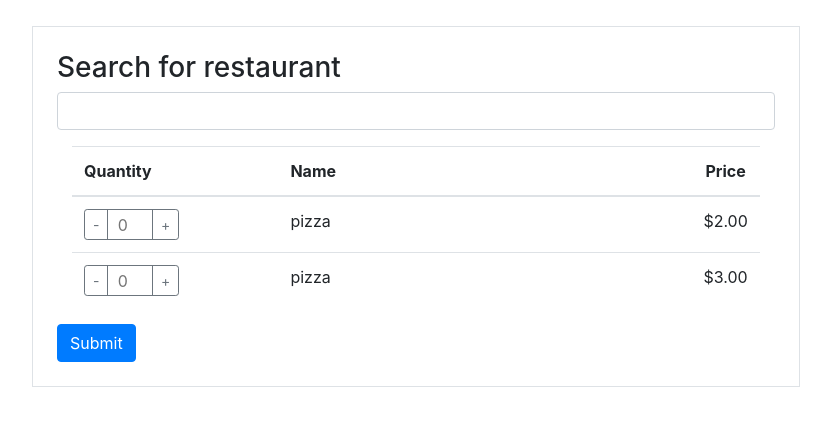
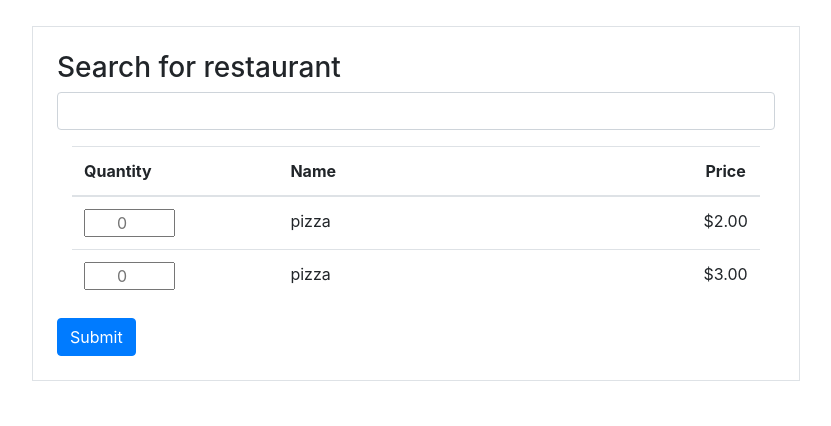
Before and after one commit to Jinhong19/cs326-final-iota, a website: page pages/place-order.html in a window 1280 px wide. Shown: the whole page, without its empty margins (224-1055 px from the left). Drawn offline with nearby package versions, Linux system fonts and the light colour scheme.

Commit message:
changed input field

```diff
--- a/pages/place-order.html
+++ b/pages/place-order.html
@@ -13,15 +13,6 @@
     <link rel="stylesheet" href="styles.css" />
     <script src="https://ajax.googleapis.com/ajax/libs/jquery/3.4.1/jquery.min.js"></script>
     <script src="./place-order.js"></script>
-    <!-- <script>
-      $(document).ready(function(){
-      $("p").hide();
-      $("button").click(function(){
-        $("p").toggle();
-      })
-      });
-
-    </script> -->
   </head>
   <body>
     <div class="place-order-container container border p-sm-4">
@@ -30,7 +21,11 @@
           <label class="h3" for="inputSearchRestaurant"
             >Search for restaurant</label
           >
-          <input type="searchInput" class="form-control" id="inputSearchRestaurant" />
+          <input
+            type="searchInput"
+            class="form-control"
+            id="inputSearchRestaurant"
+          />
         </div>
       </div>
       <div class="menu-div">
@@ -47,60 +42,22 @@
             <tbody>
               <tr>
                 <td>
-                  <div class="counter-input input-group">
-                    <div class="input-group-prepend">
-                      <button
-                        class="btn btn-outline-secondary btn-sm"
-                        type="button"
-                      >
-                        -
-                      </button>
-                    </div>
                   <input
                     type="number"
-                      class="w-25 p-0 text-center border border-secondary"
+                    class="menu-item-quantity w-50 p-0 text-center"
                     placeholder="0"
-                      readonly
                   />
-                    <div class="input-group-append">
-                      <button
-                        class="btn btn-outline-secondary btn-sm"
-                        type="button"
-                      >
-                        +
-                      </button>
-                    </div>
-                  </div>
                 </td>
                 <td>pizza</td>
                 <td>$2.00</td>
               </tr>
               <tr>
                 <td>
-                  <div class="counter-input input-group">
-                    <div class="input-group-prepend">
-                      <button
-                        class="btn btn-outline-secondary btn-sm"
-                        type="button"
-                      >
-                        -
-                      </button>
-                    </div>
                   <input
                     type="number"
-                      class="w-25 p-0 text-center border border-secondary"
+                    class="menu-item-quantity w-50 p-0 text-center"
                     placeholder="0"
-                      readonly
                   />
-                    <div class="input-group-append">
-                      <button
-                        class="btn btn-outline-secondary btn-sm"
-                        type="button"
-                      >
-                        +
-                      </button>
-                    </div>
-                  </div>
                 </td>
                 <td>pizza</td>
                 <td>$3.00</td>
@@ -109,7 +66,13 @@
           </table>
         </div>
       </div>
-      <button type="button" class="btn btn-primary" onclick="placeOrderCreate()">Submit</button>
+      <button
+        type="button"
+        class="btn btn-primary"
+        onclick="placeOrderCreate()"
+      >
+        Submit
+      </button>
       <!-- <p>your order has been placed!</p> -->
     </div>
   </body>
```
Also changed, not shown: pages/index.html (+6 -1 lines). Lines whose indentation alone changed are shown as unchanged.
